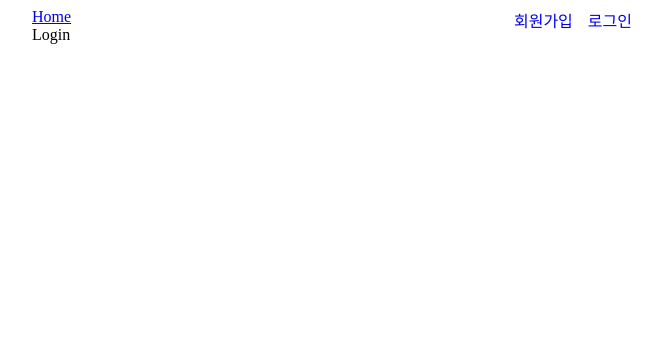
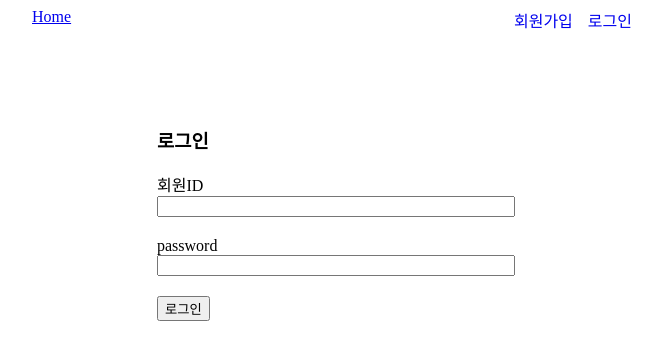
Before and after one commit to SeoEunkyo/photo_book_client, a React (Create React App) app: page /auth/login in a window 1280 px wide. Shown: the top 360 px of the page, without its empty margins (308-970 px from the left). Built offline with nearby package versions, Linux system fonts and the light colour scheme; no server answers.

Commit message:
add session

```diff
--- a/src/components/ToolBar.js
+++ b/src/components/ToolBar.js
@@ -27,7 +27,7 @@ const Toolbar = () => {
             </Link>
             {me ? (
                 <>
-                    <span onClick={logoutHandler} style={{ float: 'right' }}>로그아웃</span>
+                    <span onClick={logoutHandler} style={{ float: 'right' }}>로그아웃 ({me.name})</span>
                 </>
             ) : (
                 <>
--- a/src/context/AuthContext.js
+++ b/src/context/AuthContext.js
@@ -7,7 +7,26 @@ export const AuthProvider = (prop) => {
     const [me, setMe] = useState();
 
     useEffect(()=>{
-        if(me) axios.defaults.headers.common.sessionid = me.sessionId;
+        const sessionId = localStorage.getItem("sessionId");
+        console.log("session Id ", sessionId);
+        if(me){
+            axios.defaults.headers.common.sessionid = me.sessionId;
+            localStorage.setItem("sessionId" , me.sessionId)
+        }else if(sessionId){
+
+            console.log("session Id ", sessionId);
+            axios.get("/user/me",{headers : {sessionid : sessionId}}).then( result =>{
+                setMe({
+                    name : result.data.name,
+                    sessionId : result.data.sessionId,
+                })
+
+            }).catch((err)=>{
+                console.log(err)
+                // delete axios.defaults.headers.common.sessionid;
+                // localStorage.removeItem("sessionId");
+            })
+        }
         else delete axios.defaults.headers.common.sessionid;
 
     },[me])
--- a/src/pages/LoginPage.js
+++ b/src/pages/LoginPage.js
@@ -1,11 +1,48 @@
-import react from "react"
+import react,{useState, useContext}from "react"
+import CustomInput from "../components/CustomInput";
+import { toast } from "react-toastify";
+import axios from "axios";
+import {AuthContext}  from "../context/AuthContext"
+import {useHistory} from "react-router-dom"
 
 
 const LoginPage = () =>{
-    return <div>
-        Login
-    </div>
+    const [username, setUsername] = useState('');
+    const [password, setPassword] = useState('');
+    const [, setMe] = useContext(AuthContext);
+    const history = useHistory();
 
+    const loginHandler = async(e) =>{
+        e.preventDefault();
+
+        try {
+            if(username.length < 3 || password.length <6) throw new Error("입력하신 정보가 올바르지 않습니다.");
+            const result = await axios.patch('/user/login',{username,password});
+            setMe({name:result.data.name, sessionId : result.data.sessionId});
+            toast.success('로그인을 성공하였습니다.');
+            history.push("/")
+        } catch (error) {
+            console.log(error);
+            toast.error(error.message);
+        }
+
+    }
+
+    return (
+        <div style={{
+            maxWidth:350,
+            marginRight:"auto",
+            marginLeft:"auto",
+            marginTop:100 }}>
+
+            <h3>로그인</h3>
+            <form onSubmit={loginHandler} >
+                <CustomInput label="회원ID" value={username} setValue={setUsername}/>
+                <CustomInput label="password" value={password} setValue={setPassword} type="password"/>
+                <button type='submit'>로그인</button>
+            </form>
+        </div>
+    )
 }
 
 export default  LoginPage
--- a/src/pages/RegisterPage.js
+++ b/src/pages/RegisterPage.js
@@ -2,14 +2,16 @@ import react, {useState, useContext} from "react"
 import CustomInput from "../components/CustomInput";
 import { toast } from "react-toastify";
 import axios from "axios";
-import {AuthContext}  from "../context/AuthContext"
+import {AuthContext}  from "../context/AuthContext";
+import { useHistory } from "react-router";
 
 const RegisterPage = () =>{
     const [name, setName] = useState("");
     const [username, setUsername] = useState("");
     const [password, setPassword] = useState("");
     const [passwordCheck, setPasswordCheck] = useState("");
-    const [me, setMe] = useContext(AuthContext);
+    const [, setMe] = useContext(AuthContext);
+    const history = useHistory();
 
     const onSubmitHandler = async(e)=>{
         try {
@@ -24,6 +26,7 @@ const RegisterPage = () =>{
             console.log(result);
             setMe({username:result.data.username, sessionId : result.data.sessionId});
             toast.success("가입성공")
+            history.push('/');
 
 
 
```
